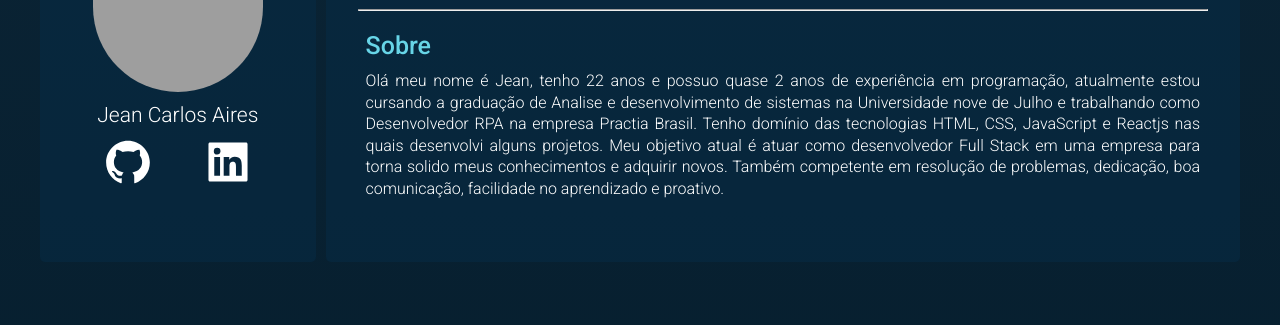
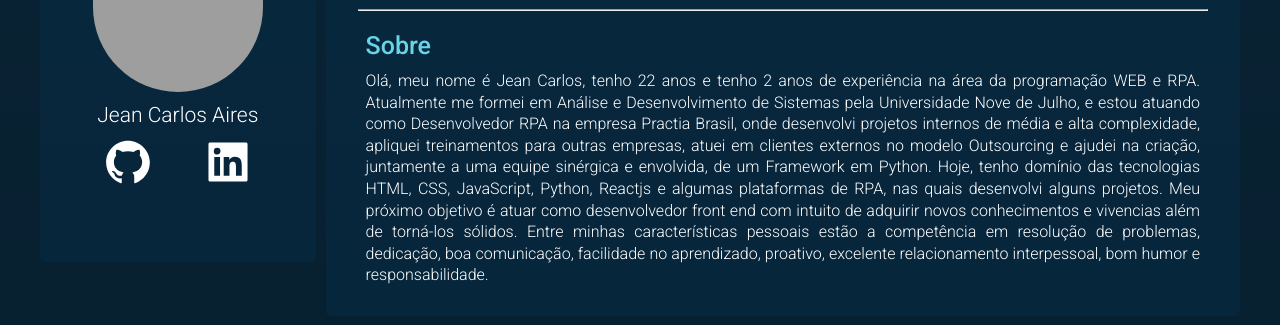
Before and after one commit to jean-script/meu_portifolio, a React (Create React App) app: page / in a window 1280 px wide. Shown: the part 198-523 px from the top of the page. Built offline with nearby package versions, Linux system fonts and the light colour scheme; grey boxes are pictures that could not be loaded.

Commit message:
att sobre

```diff
--- a/src/pages/Home/index.js
+++ b/src/pages/Home/index.js
@@ -10,7 +10,7 @@ import styles from './styles.module.css';
 
 function Home(){
 
-    let sobreTexto = 'Olá meu nome é Jean, tenho 22 anos e possuo quase 2 anos de experiência em programação, atualmente estou cursando a graduação de Analise e desenvolvimento de sistemas na Universidade nove de Julho e trabalhando como Desenvolvedor RPA na empresa Practia Brasil. Tenho domínio das tecnologias HTML, CSS, JavaScript e Reactjs nas quais desenvolvi alguns projetos. Meu objetivo atual é atuar como desenvolvedor Full Stack em uma empresa para torna solido meus conhecimentos e adquirir novos. Também competente em resolução de problemas, dedicação, boa comunicação, facilidade no aprendizado e proativo.'
+    let sobreTexto = 'Olá, meu nome é Jean Carlos, tenho 22 anos e tenho 2 anos de experiência na área da programação WEB e RPA. Atualmente me formei em Análise e Desenvolvimento de Sistemas pela Universidade Nove de Julho, e estou atuando como Desenvolvedor RPA na empresa Practia Brasil, onde desenvolvi projetos internos de média e alta complexidade, apliquei treinamentos para outras empresas, atuei em clientes externos no modelo Outsourcing e ajudei na criação, juntamente a uma equipe sinérgica e envolvida, de um Framework em Python. Hoje, tenho domínio das tecnologias HTML, CSS, JavaScript, Python, Reactjs e algumas plataformas de RPA, nas quais desenvolvi alguns projetos. Meu próximo objetivo é atuar como desenvolvedor front end com intuito de adquirir novos conhecimentos e vivencias além de torná-los sólidos. Entre minhas características pessoais estão a competência em resolução de problemas, dedicação, boa comunicação, facilidade no aprendizado, proativo, excelente relacionamento interpessoal, bom humor e responsabilidade.'
 
     const [name] = useState('Jean Carlos Aires');
     const [cargo] = useState('Desenvolvedor RPA');
```
